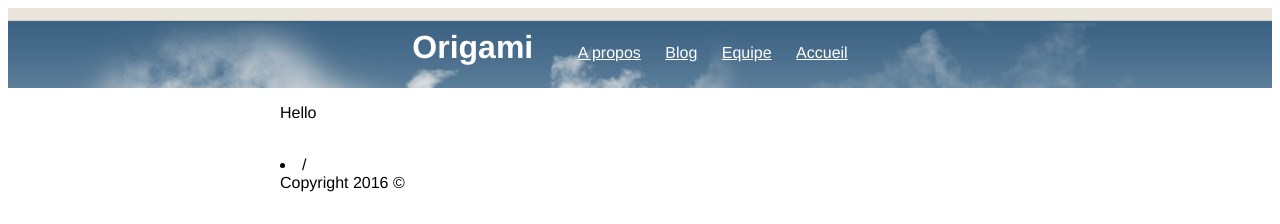
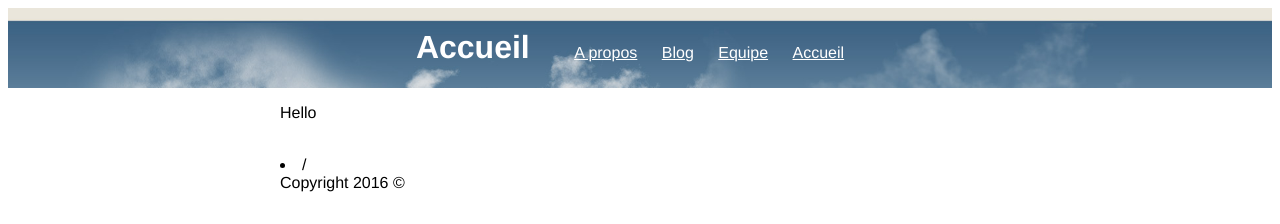
Before and after one commit to JohanJB/Flatfile-1, a Jekyll site: the page built from index.md, in a window 1280 px wide. Shown: the top 224 px of the page. Built offline with Jekyll 4.4.1, drawn with Linux system fonts in a browser that asks for light colours.

Commit message:
Update header.html

```diff
--- a/_includes/header.html
+++ b/_includes/header.html
@@ -1,6 +1,6 @@
 <header>
     <div class="wrapper">
-        <h1>Origami</h1>
+        <h1>Accueil</h1>
         <nav>
             <ul>
                 {% for page in site.pages %}
```
